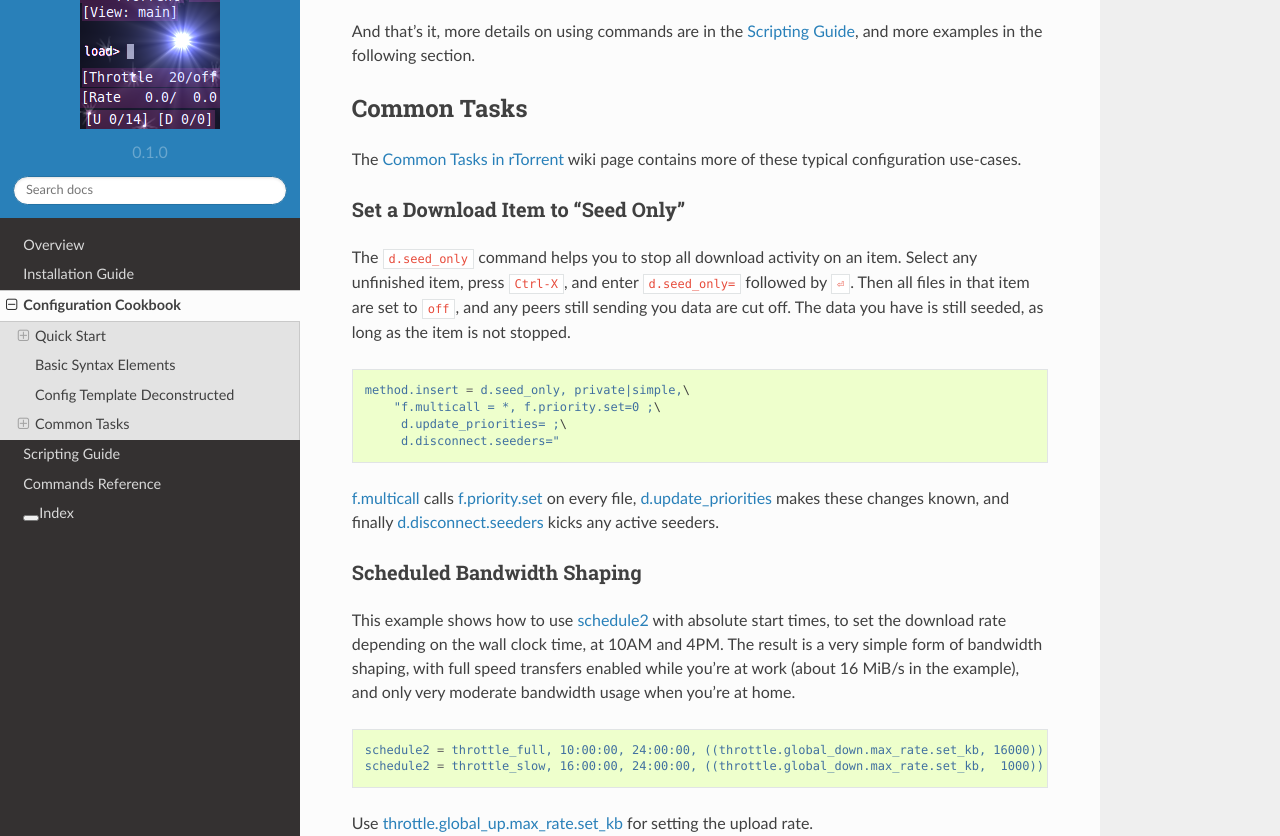
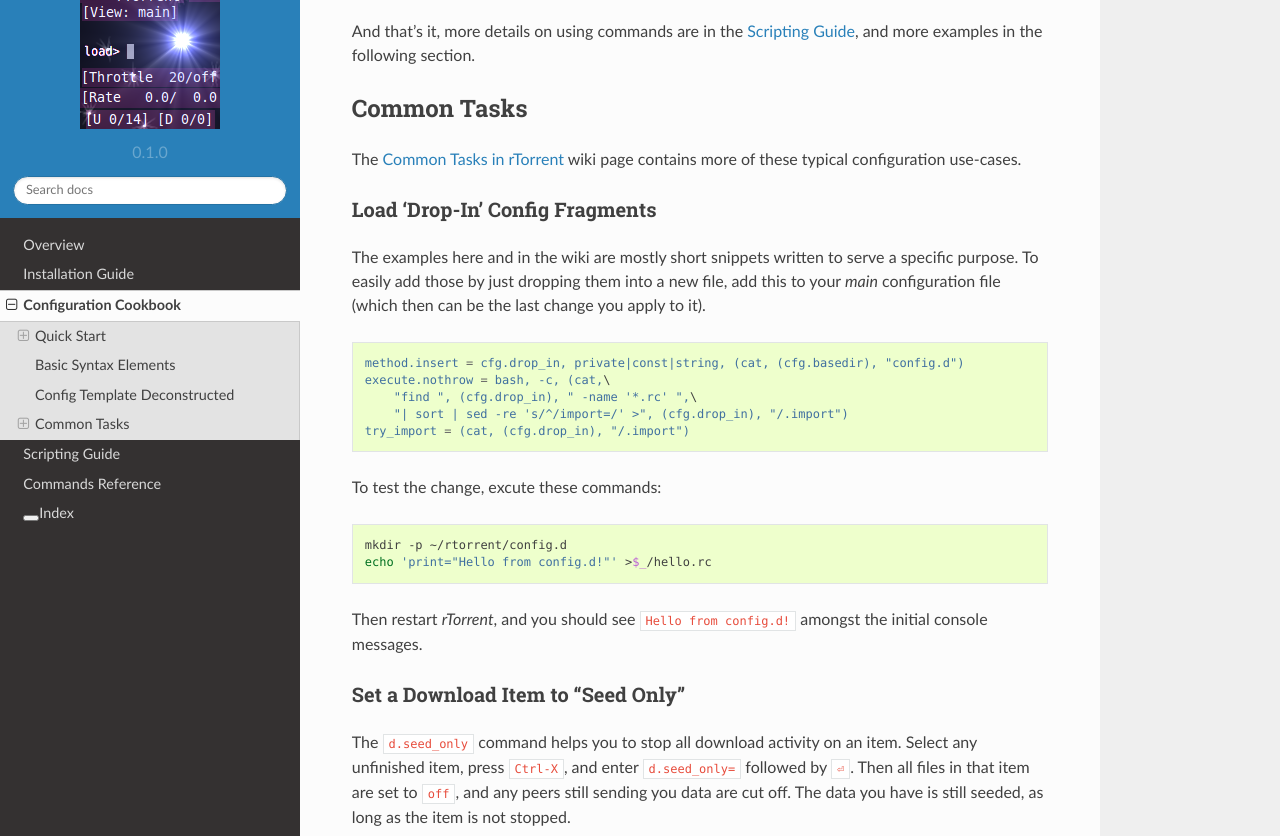
Before and after one commit to rtorrent-community/rtorrent-docs, a Sphinx documentation site: the page built from docs/cookbook.rst, in a window 1280 px wide and 900 px high, scrolled down 6221 px, cut to the strip 64-900 px from the top of the window. Built offline with Sphinx 7.4.7 and the Read the Docs theme 2.0.0, drawn with Linux system fonts in a browser that asks for light colours.

Commit message:
cookbook: Load ‘Drop-In’ Config Fragments

```diff
--- a/docs/cookbook.rst
+++ b/docs/cookbook.rst
@@ -332,6 +332,34 @@ The `Common Tasks in rTorrent`_ wiki page contains more of these typical configu
 .. _`Common Tasks in rTorrent`: https://github.com/rakshasa/rtorrent/wiki/Common-Tasks-in-rTorrent
 
 
+.. _drop-in-config:
+
+Load ‘Drop-In’ Config Fragments
+^^^^^^^^^^^^^^^^^^^^^^^^^^^^^^^
+
+The examples here and in the wiki are mostly short snippets written to serve a specific purpose.
+To easily add those by just dropping them into a new file, add this to your *main*
+configuration file (which then can be the last change you apply to it).
+
+.. code-block:: ini
+
+    method.insert = cfg.drop_in, private|const|string, (cat, (cfg.basedir), "config.d")
+    execute.nothrow = bash, -c, (cat,\
+        "find ", (cfg.drop_in), " -name '*.rc' ",\
+        "| sort | sed -re 's/^/import=/' >", (cfg.drop_in), "/.import")
+    try_import = (cat, (cfg.drop_in), "/.import")
+
+To test the change, excute these commands:
+
+.. code-block:: shell
+
+    mkdir -p ~/rtorrent/config.d
+    echo 'print="Hello from config.d!"' >$_/hello.rc
+
+Then restart *rTorrent*, and you should see ``Hello from config.d!``
+amongst the initial console messages.
+
+
 Set a Download Item to “Seed Only”
 ^^^^^^^^^^^^^^^^^^^^^^^^^^^^^^^^^^
 
```
